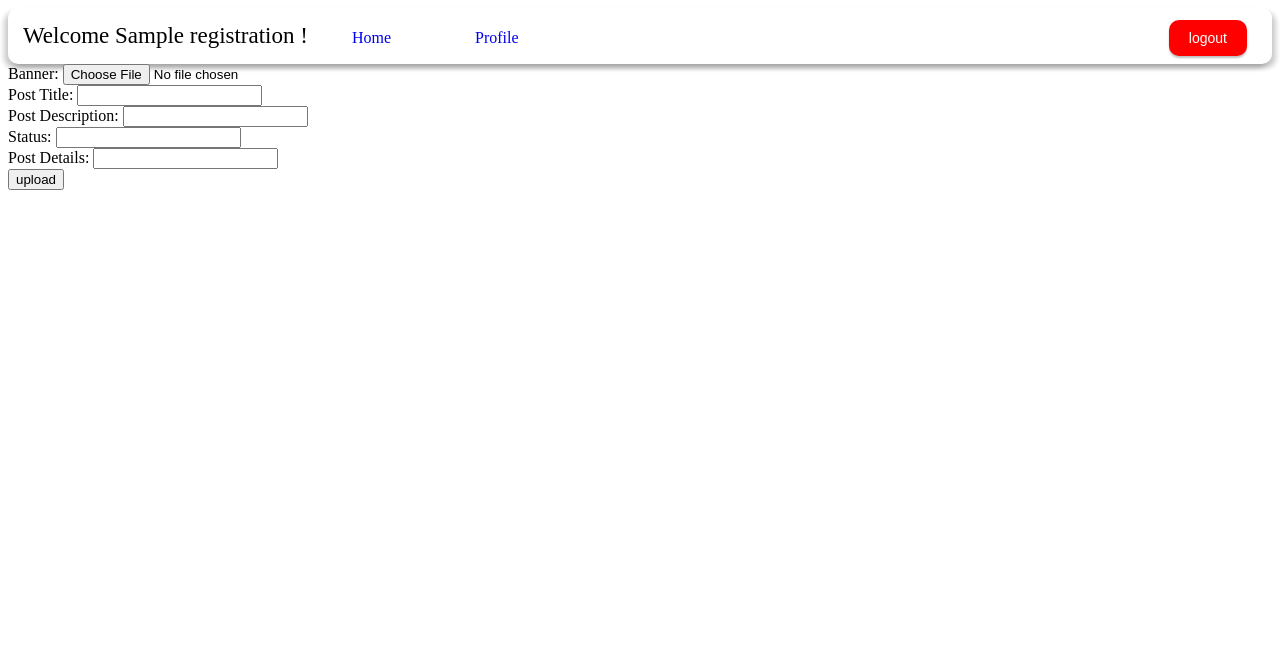
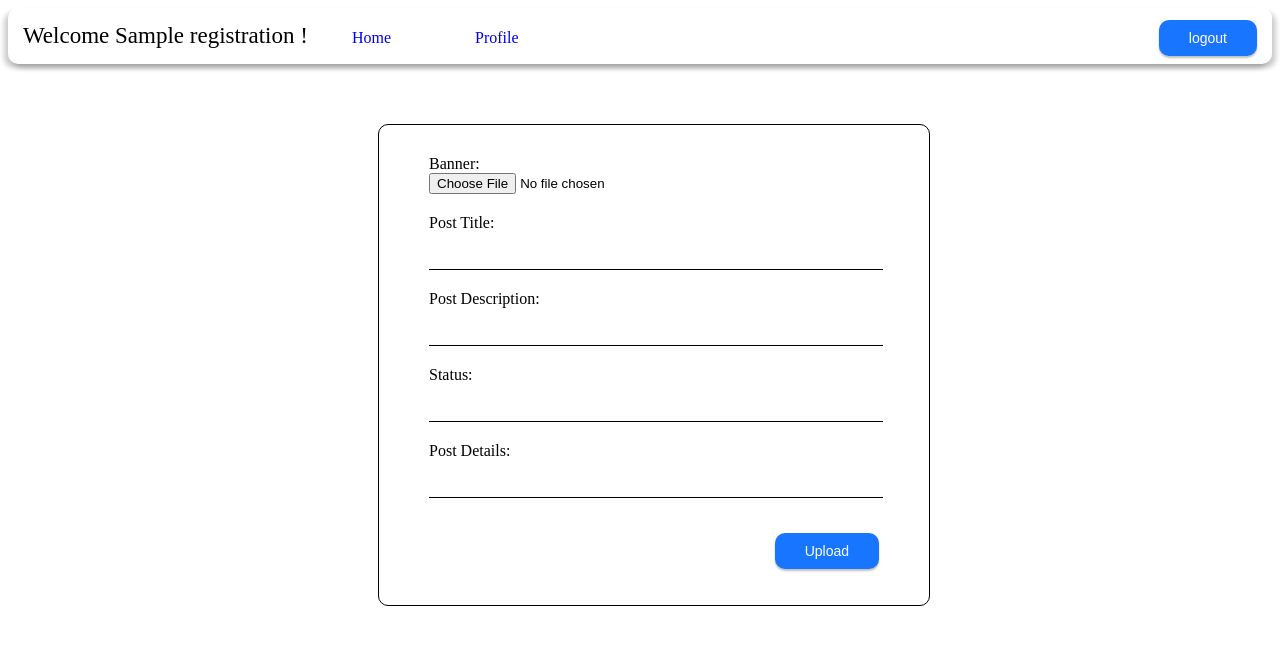
Before and after one commit to Divya21146/Blog, a PHP site: page /addpost.php in a window 1280 px wide. Shown: the top 645 px of the page. Run offline with PHP 8.4, Linux system fonts and the light colour scheme; the visitor is signed in with stand-in values (Sample User, id 1); tables that the repository leaves empty or names only in its code hold one stand-in row (values such as "Sample post").

Commit message:
css for form

```diff
--- a/addpost.php
+++ b/addpost.php
@@ -14,6 +14,93 @@ $user_row = mysqli_fetch_array($user);
 <head>
 	<title>Add post</title>
 	<link rel="stylesheet" type="text/css" href="style.css">
+	<style>
+		.bg{
+			position: absolute;
+			width: 450px;
+			height: 450px;
+			padding: 30px 50px 0 50px;
+			border: 1px solid black;
+			border-radius: 10px;
+			margin: 60px 370px;
+		}
+		.bg h1{
+			margin: 0;
+			padding: 0 0 20px;
+			color: black;
+			text-align: center;
+			font-style: italic;
+		}
+		.bg label{
+			margin: 0;
+			padding: 0;
+			color: #000;
+		}
+		p{
+			color: #000;
+		}
+		.bg input{
+			width: 100%;
+			margin-bottom: 20px;
+		}
+		.bg input[type=fle],
+		.bg input[type=text]{
+			border: none;
+			border-bottom: 1px solid #000;
+			background: transparent;
+			outline: none;
+			height: 35px;
+			color: #000;
+			font-size: 15px;
+		}
+		.my-button {
+  background-color: rgb(24,117,255);
+  border: none;
+  color: white;
+  padding: 10px 30px;
+  text-align: center;
+  /*text-decoration: none;
+  display: inline-block;*/
+  font-size: 14px;
+  border-radius: 10px;
+  box-shadow: 0px 2px 2px rgba(0, 0, 0, 0.25);
+  position: relative;
+  overflow: hidden;
+  float: right;
+  margin-right: 0;
+}
+
+.my-button:after {
+  content: "";
+  background-color: rgba(150,200,255, 0.2);
+  position: absolute;
+  top: 50%;
+  left: 50%;
+  width: 5px;
+  height: 5px;
+  border-radius: 50%;
+  transform: translate(-50%, -50%);
+  opacity: 0;
+}
+
+.my-button:hover:after {
+  animation: ripple_401 1s ease-out;
+}
+
+@keyframes ripple_401 {
+  0% {
+    width: 5px;
+    height: 5px;
+    opacity: 1;
+  }
+
+  100% {
+    width: 200px;
+    height: 200px;
+    opacity: 0;
+  }
+}
+	</style>
 </head>
 <body>
 <nav class="nav">
@@ -67,7 +154,8 @@ else{
 }
 }
 	?>
-	<form method="post" enctype="multipart/form-data" action="profile.php">
+	<div class="bg">
+	<form class="form" method="post" enctype="multipart/form-data" action="profile.php">
 		<!-- <input type="file" name="image"> -->
 		<label>Banner:</label>
 		<input type="file" name="image" accept="image/*" required><br>
@@ -78,9 +166,10 @@ else{
 		<label>Status:</label>
 		<input type="text" name="status" required><br>
 		<label>Post Details:</label>
-		<input type="text" name="details" required><br>
-		<input type="submit" name="post" value="upload">
+		<input type="text" name="details" required><br><br>
+		<button type="submit" name="post" class="my-button" value="upload">Upload</button>
 	</form>
+</div>
 
 </body>
 </html>
```
